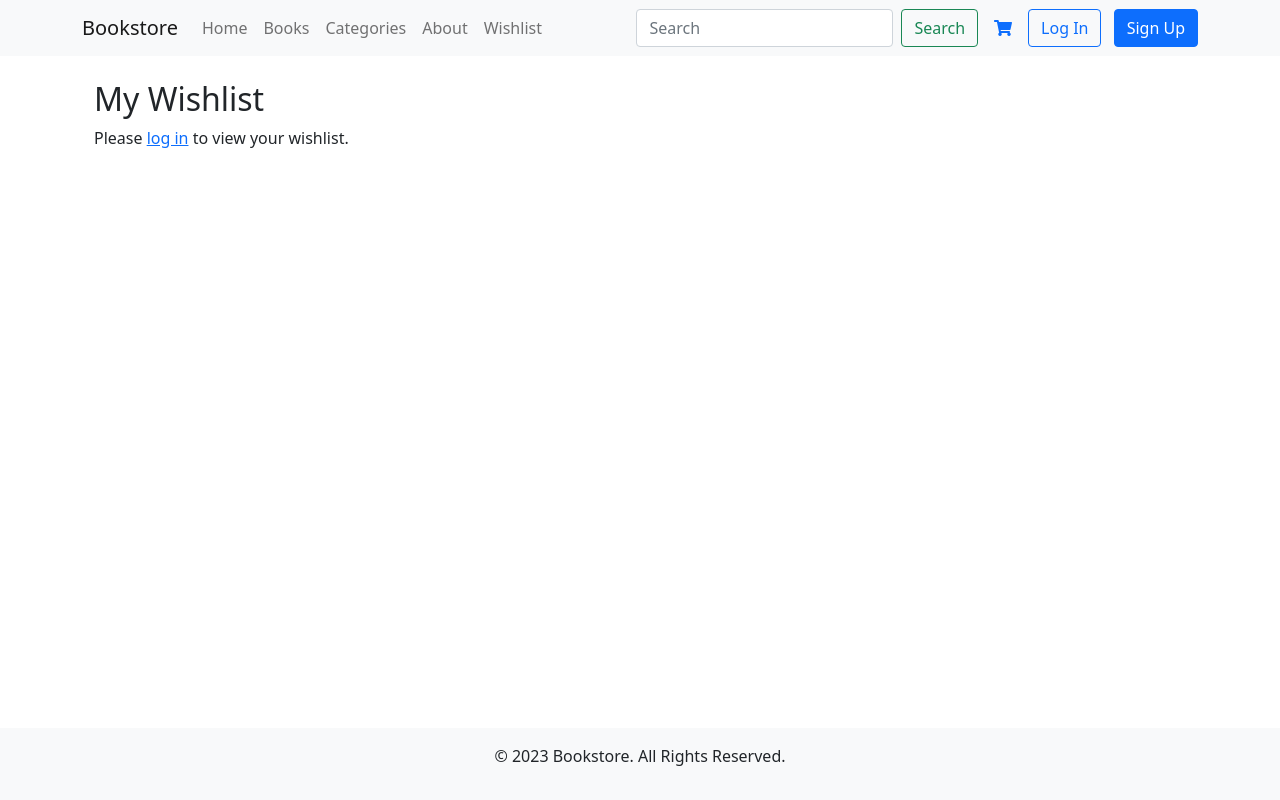
After one commit to anishbista/Online-Book-Store, a Django app: template bookstore/templates/wishlist.html in a window 1280 px wide. The commit adds this page. Run offline with Django 3.2, Linux system fonts and the light colour scheme; the template is opened without the code that fills it, so the values that code supplies are empty.

Commit message:
Wishlist done

```diff
--- /dev/null
+++ b/bookstore/templates/wishlist.html
@@ -0,0 +1,38 @@
+<!-- templates/wishlist.html -->
+{% extends 'base.html' %}
+
+{% block title %}My Wishlist{% endblock title %}
+
+{% block content %}
+    <div class="container">
+        <h2>My Wishlist</h2>
+        {% if user.is_authenticated %}
+            {% if wishlist %}
+                <ul>
+                    {% for item in wishlist %}
+                    <div class="card mb-3" style="width: 45rem;">
+                        <div class="row g-0">
+                            <div class="col-md-1">
+                                <img src="{{item.books.image.url}}" class="img-fluid rounded-start" id="wishlist" alt="Book Image">
+                            </div>
+                            <div class="col-md-3">
+                                <div class="card-body">
+                                    <h5 class="card-title">{{item.books.title}}</h5>
+                                    <h5 class="card-title">{{item.books.author}}</h5>
+
+
+                                    <p class="card-text"><small class="text-muted">${{item.books.price}}</small></p>
+                                </div>
+                            </div>
+                        </div>
+                    </div>
+                    {% endfor %}
+                </ul>
+            {% else %}
+                <p>Your wishlist is empty.</p>
+            {% endif %}
+        {% else %}
+            <p>Please <a href="{% url 'login' %}">log in</a> to view your wishlist.</p>
+        {% endif %}
+    </div>
+{% endblock content %}
--- a/bookstore/urls.py
+++ b/bookstore/urls.py
@@ -5,5 +5,6 @@ urlpatterns = [
     path("", BookListView.as_view(), name="index"),
     path("<int:pk>", BookDetailView.as_view(), name="book_detail"),
     path("cart", CartView.as_view(), name="cart_item"),
+    path("wishlist", WishlistView.as_view(), name="wishlist"),
     path("otp", OTPConfirmation.as_view(), name="otp_confirmation"),
 ]
--- a/static/css/styles.css
+++ b/static/css/styles.css
@@ -17,6 +17,13 @@ footer {
     width: 100%;
 }
 
+#wishlist {
+    height: 100px;
+    /* Adjust the height as needed */
+    object-fit: cover;
+
+}
+
 .card-img-top {
     height: 300px;
     /* Adjust the height as needed */
--- a/templates/base.html
+++ b/templates/base.html
@@ -36,6 +36,9 @@
                         </li>
                         <li class="nav-item">
                             <a class="nav-link" href="#">About</a>
+                        </li>
+                        <li class="nav-item">
+                            <a class="nav-link" href="{% url "wishlist" %}">Wishlist</a>
                         </li>
                     </ul>
                 </div>
```
Also changed, not shown: bookstore/admin.py (+10 -0 lines), bookstore/models.py (+18 -0 lines), bookstore/views.py (+20 -1 lines), bookstore/migrations/0009_wishlist.py (added), bookstore/migrations/0010_remove_wishlist_books_wishlistitem.py (added), bookstore/migrations/0011_alter_wishlistitem_books.py (added), bookstore/migrations/0012_alter_wishlistitem_books.py (added), db.sqlite3.
